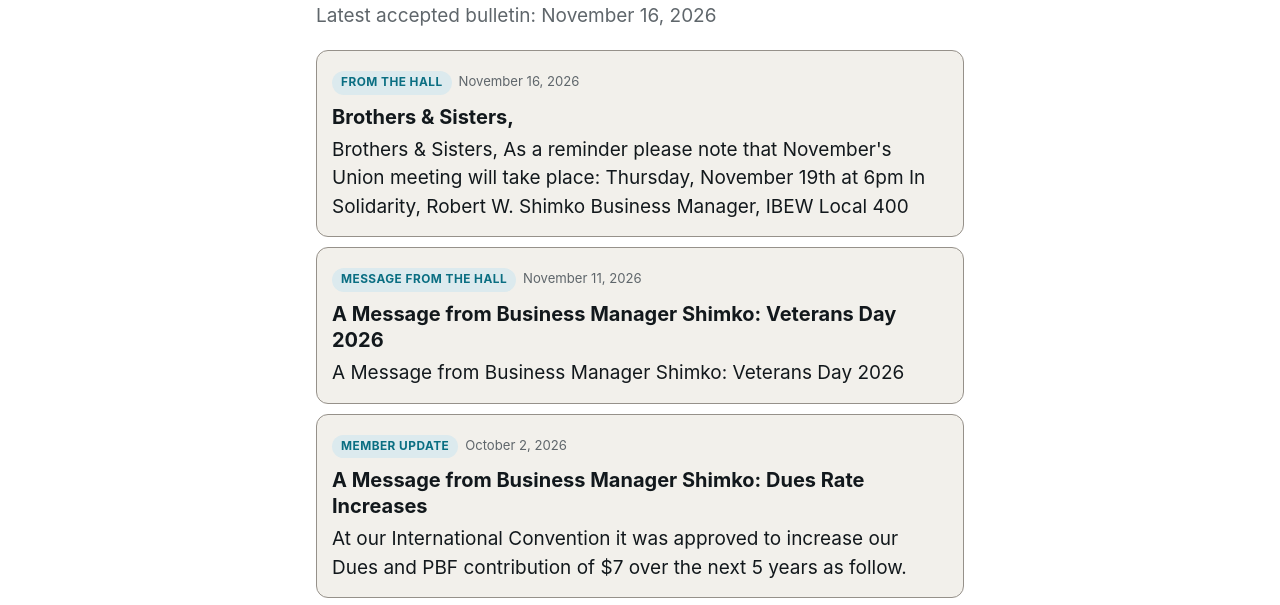
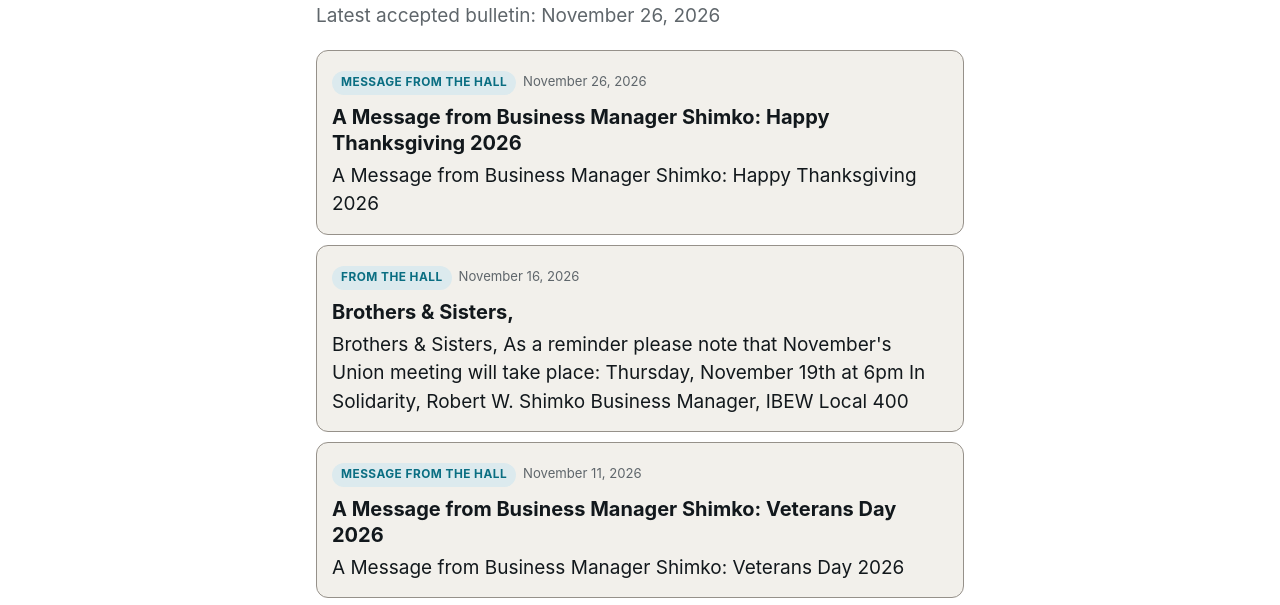
Before and after one commit to jmcnutty24/ibew-jobs-alerts, a plain HTML site: page news.html in a window 1280 px wide. Shown: the part 165-770 px from the top of the page. Drawn offline with Linux system fonts and the light colour scheme.

Commit message:
Publish member site c093a50f
Manifest sha256: c093a50f31e90af7bb35ec50fb06e68d9b35c484331b11646314993e128e5420

```diff
--- a/news.html
+++ b/news.html
@@ -212,9 +212,9 @@ p{margin:0;white-space:pre-line}
 <main id="main">
 <header>
 <h1>News from the hall</h1>
-<p class="sub">Latest accepted bulletin: November 16, 2026</p>
+<p class="sub">Latest accepted bulletin: November 26, 2026</p>
 </header>
-<ul class="news"><li data-news-key="news-4a46a19678ba8c5e44438ab9-1"><span class="kind">From the hall</span><span class="date">November 16, 2026</span><h2>Brothers &amp; Sisters,</h2><p>Brothers &amp; Sisters, As a reminder please note that November&#x27;s Union meeting will take place: Thursday, November 19th at 6pm In Solidarity, Robert W. Shimko Business Manager, IBEW Local 400</p></li><li data-news-key="news-ba579b0290e23dfdcb64ffdb-1"><span class="kind">Message from the hall</span><span class="date">November 11, 2026</span><h2>A Message from Business Manager Shimko: Veterans Day 2026</h2><p>A Message from Business Manager Shimko: Veterans Day 2026</p></li><li data-news-key="news-477138447da36dc7374879a7-1"><span class="kind">Member update</span><span class="date">October 2, 2026</span><h2>A Message from Business Manager Shimko: Dues Rate Increases</h2><p>At our International Convention it was approved to increase our Dues and PBF contribution of $7 over the next 5 years as follow.</p></li></ul>
+<ul class="news"><li data-news-key="news-b6b883163acdc3932bbb4e50-1"><span class="kind">Message from the hall</span><span class="date">November 26, 2026</span><h2>A Message from Business Manager Shimko: Happy Thanksgiving 2026</h2><p>A Message from Business Manager Shimko: Happy Thanksgiving 2026</p></li><li data-news-key="news-4a46a19678ba8c5e44438ab9-1"><span class="kind">From the hall</span><span class="date">November 16, 2026</span><h2>Brothers &amp; Sisters,</h2><p>Brothers &amp; Sisters, As a reminder please note that November&#x27;s Union meeting will take place: Thursday, November 19th at 6pm In Solidarity, Robert W. Shimko Business Manager, IBEW Local 400</p></li><li data-news-key="news-ba579b0290e23dfdcb64ffdb-1"><span class="kind">Message from the hall</span><span class="date">November 11, 2026</span><h2>A Message from Business Manager Shimko: Veterans Day 2026</h2><p>A Message from Business Manager Shimko: Veterans Day 2026</p></li><li data-news-key="news-477138447da36dc7374879a7-1"><span class="kind">Member update</span><span class="date">October 2, 2026</span><h2>A Message from Business Manager Shimko: Dues Rate Increases</h2><p>At our International Convention it was approved to increase our Dues and PBF contribution of $7 over the next 5 years as follow.</p></li></ul>
 <footer>
 <p>General membership-wide correspondence appears here after sender and source
 checks. Events, meeting changes, training, benefits, and memorial notices stay
```
